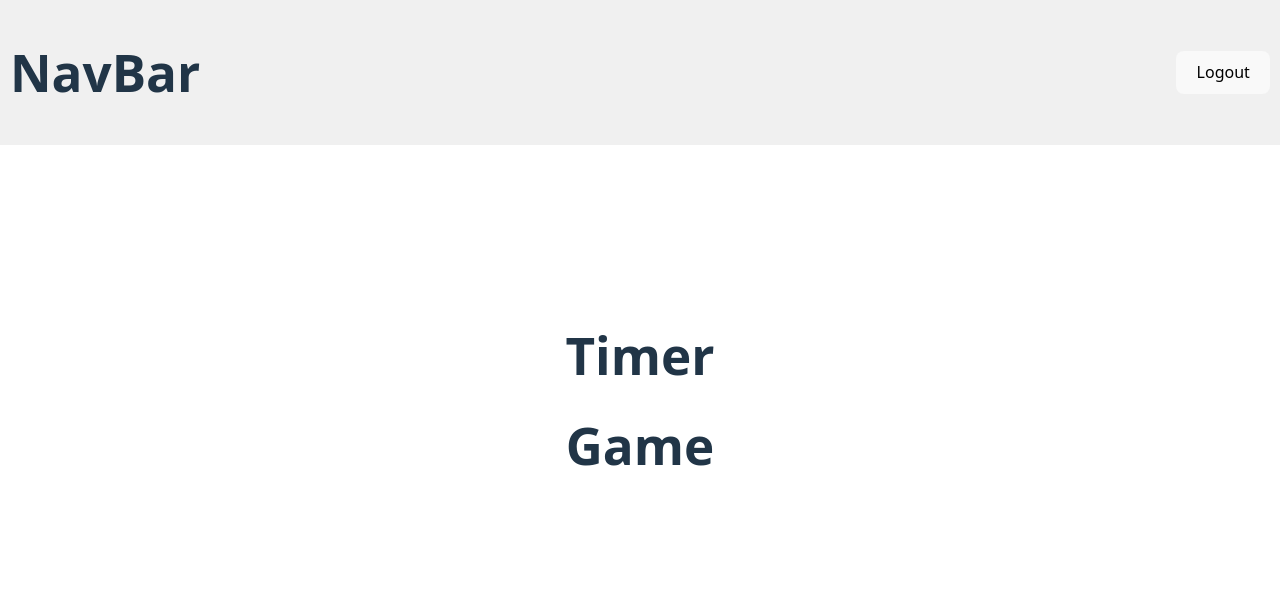
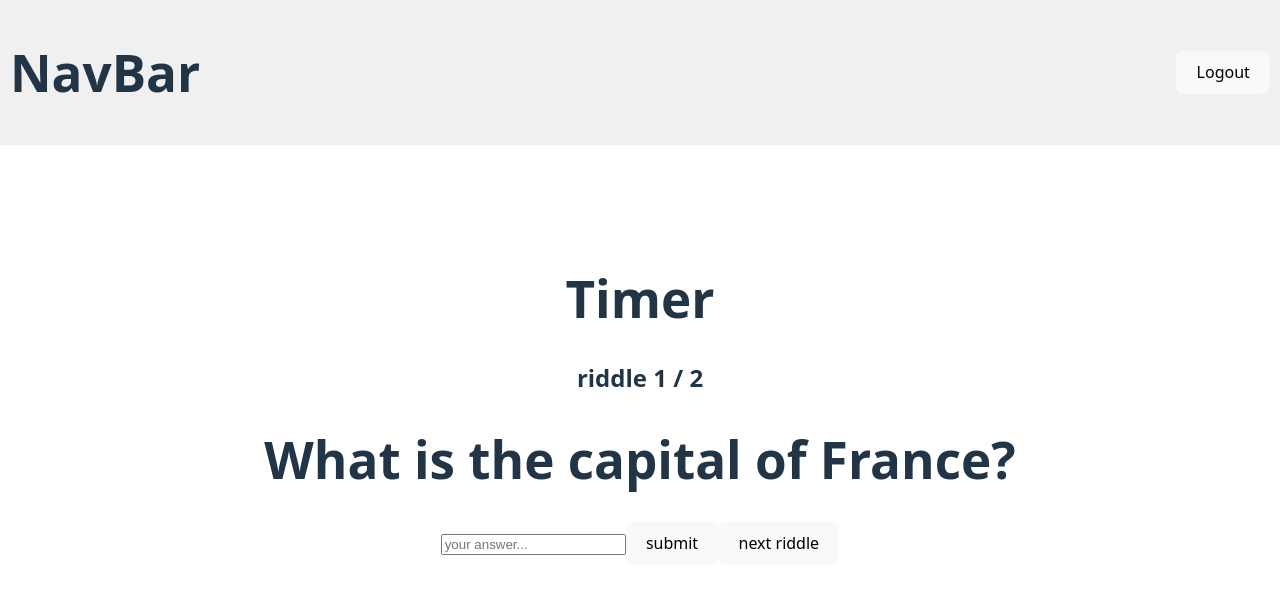
Before and after one commit to mottyeytan/Riddles-front, a React (Vite) app: page /game in a window 1280 px wide. Shown: the top 594 px of the page. Built offline with nearby package versions, Linux system fonts and the light colour scheme.

Commit message:
add game funcionlty

```diff
--- a/src/componets/GamePage/Game.tsx
+++ b/src/componets/GamePage/Game.tsx
@@ -1,9 +1,54 @@
-
+import { useState } from 'react';
+import riddles from '../../data/riddles.json';
 
 export default function Game(){
+    const [riddleIndex, setRiddleIndex] = useState(0);
+    const [answer, setAnswer] = useState('');
+    const [message, setMessage] = useState('');
+
+    const currentRiddle = riddles[riddleIndex];
+
+    const RiddleLength = riddles.length - 1;
+
+    function handleSubmit(){
+        if(answer.toLowerCase() === currentRiddle.answer.toLowerCase()){
+            setMessage('correct');
+
+            nextRiddle();
+
+        } else {
+            setMessage('wrong');
+        }
+    }
+
+    function nextRiddle(){
+        if(riddleIndex < RiddleLength){
+            setRiddleIndex(riddleIndex + 1);
+            setAnswer('');
+            setMessage('');
+        } else {
+            setMessage('you finished all the riddles');
+        }
+    }
+
     return (
-        <div className="game-page">
-            <h1>Game</h1>
+        <div className="riddle-card">
+            <h2>riddle {riddleIndex + 1} / {riddles.length}</h2>
+            <h1>{currentRiddle.riddle}</h1>
+            <input
+                type="text"
+                placeholder="your answer..."
+                value={answer}
+                onChange={(e) => setAnswer(e.target.value)}
+            />
+            <button onClick={handleSubmit}>submit</button>
+            <button onClick={nextRiddle}>next riddle</button>
+
+            {message && (
+                <div className="result" style={{marginTop: '20px', fontSize: '18px'}}>
+                    {message}
+                </div>
+            )}
         </div>
     )
 }
--- a/src/componets/NavBar.tsx
+++ b/src/componets/NavBar.tsx
@@ -7,6 +7,8 @@ export default function NavBar(){
     const navigate = useNavigate();
 
     function handleLogout(){
+
+        //TODO: add logic to logout
         navigate('/');
     }
 
--- /dev/null
+++ b/src/data/riddles.json
@@ -0,0 +1,12 @@
+[
+    {
+        "id": 1,
+        "riddle": "What is the capital of France?",
+        "answer": "Paris"
+    },
+    {
+        "id": 2,
+        "riddle": "What is the capital of Germany?",
+        "answer": "Berlin"
+    }
+]
```
